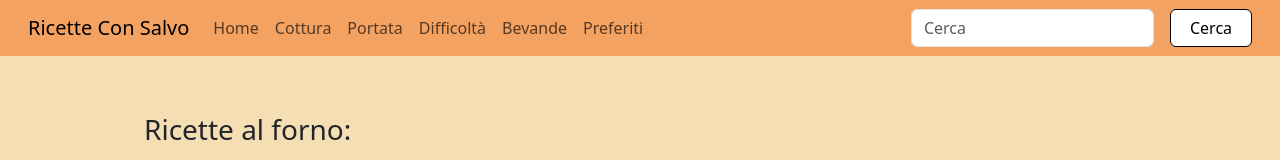
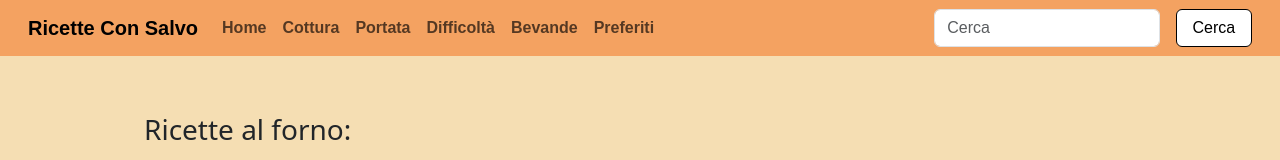
Before and after one commit to Salvatore-12/my-recipe-frontend, a React (Create React App) app: page / in a window 1280 px wide. Shown: the top 160 px of the page. Built offline with nearby package versions, Linux system fonts and the light colour scheme; no server answers.

Commit message:
sistemazione del font sulla navbar

```diff
--- a/src/App.css
+++ b/src/App.css
@@ -40,6 +40,8 @@ body{
 
 .navbarCustom{
   background-color: #f4a261;
+  font-family: Arial, Helvetica, sans-serif;
+  font-weight: 600;
 }
 
 .navbarCustom .dropdown-toggle::after {
```
